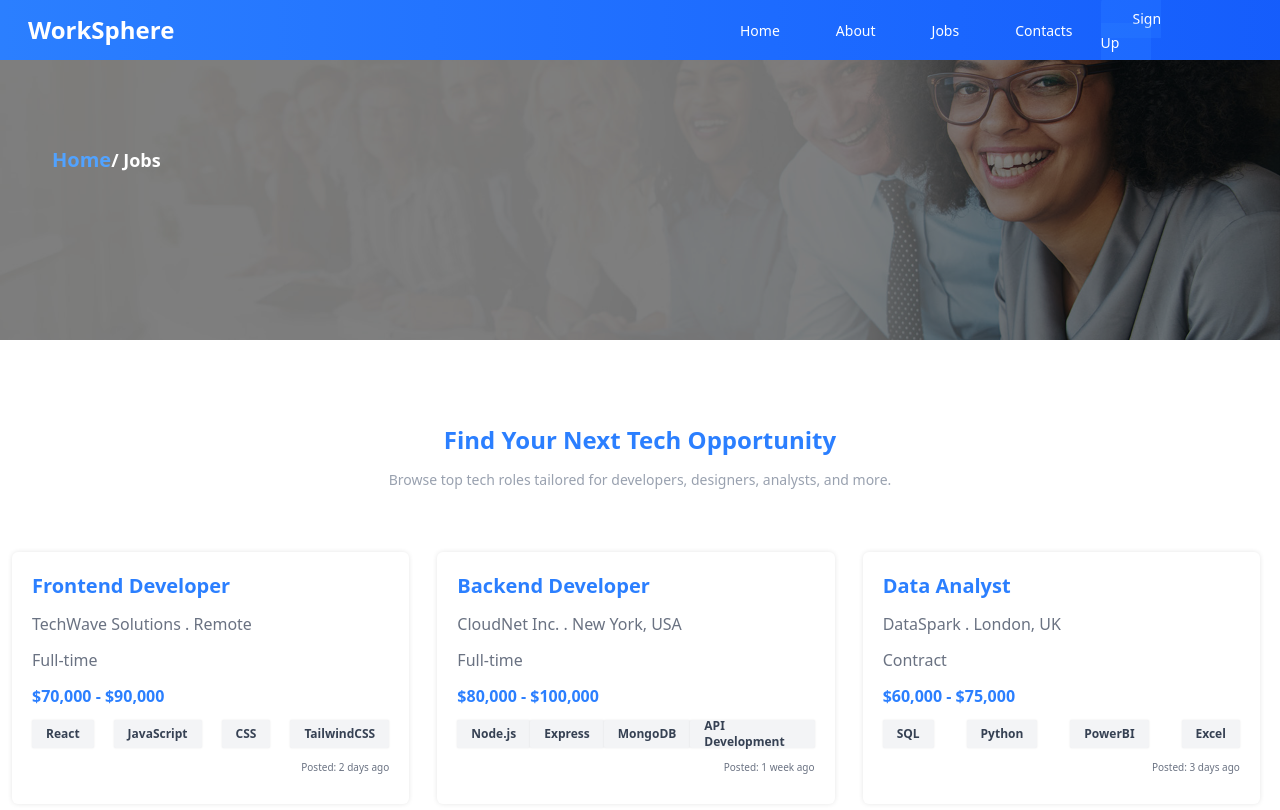
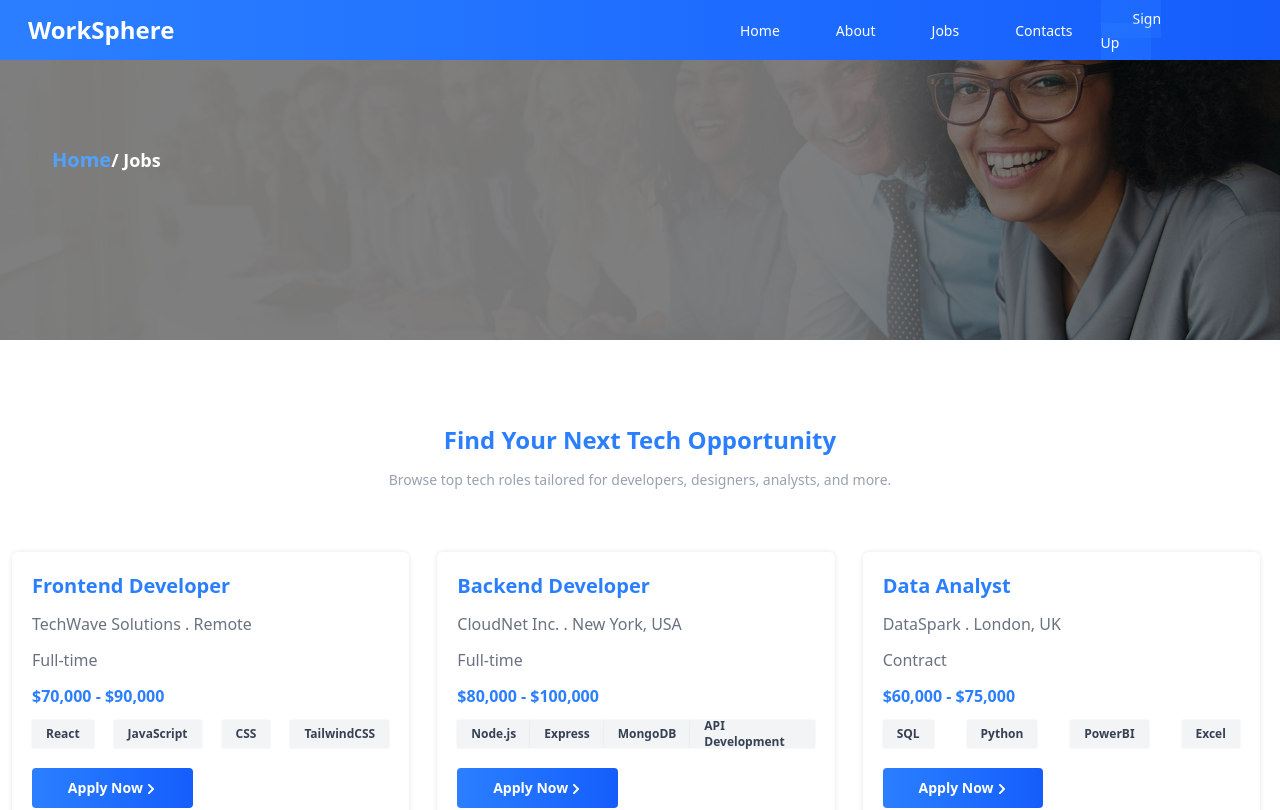
Before and after one commit to webfyredev/WorkSphere, a React (Vite) app: page /jobs in a window 1280 px wide. Shown: the top 810 px of the page. Built offline with nearby package versions, Linux system fonts and the light colour scheme.

Commit message:
Added a button to my Job Page

```diff
--- a/src/pages/jobs.jsx
+++ b/src/pages/jobs.jsx
@@ -4,7 +4,8 @@ import Footer from "../components/footer"
 import jobImg from '../images/doms (3).jpg'
 import jobs from "../data/jobPage"
 import { motion } from "framer-motion"
-import { CardHover, ScrollUp, scrollLeft} from "../animations/motion"
+import {FaChevronRight} from 'react-icons/fa'
+import { CardClicks, CardHover, ScrollUp, scrollLeft} from "../animations/motion"
 import { Link } from "react-router-dom"
 export default function Jobs(){
     return(
@@ -38,6 +39,7 @@ export default function Jobs(){
                                 ))}
                             </ul>
                         </div>
+                        <motion.button {...CardClicks} className="w-[45%] h-10  bg-linear-to-r from-blue-500 to-blue-600 font-semibold text-white my-2 cursor-pointer rounded-sm text-sm flex items-center justify-center">Apply Now  <FaChevronRight  className="w-3 h-3 mt-0.5 ml-0.5"/></motion.button>
                         <p className="text-gray-500 text-[10px] w-full h-6 flex justify-end">Posted: {data.posted}</p>
                     </motion.div>
                 ))}
```
